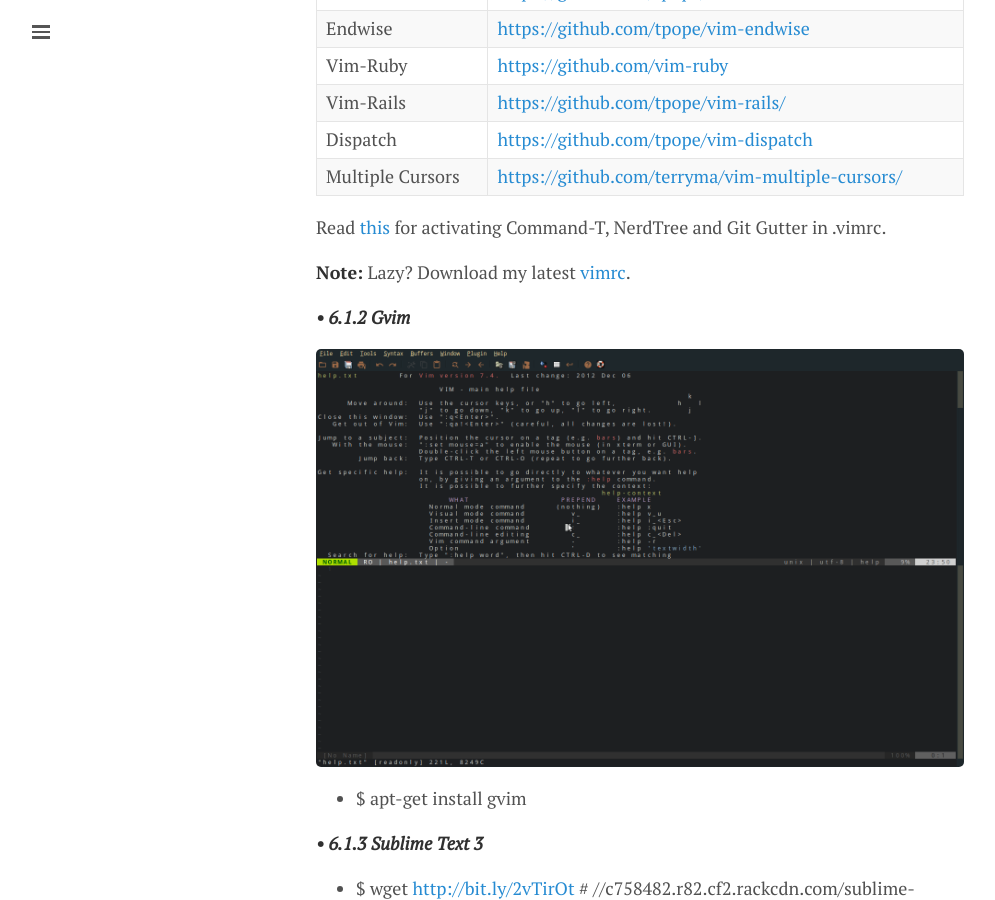
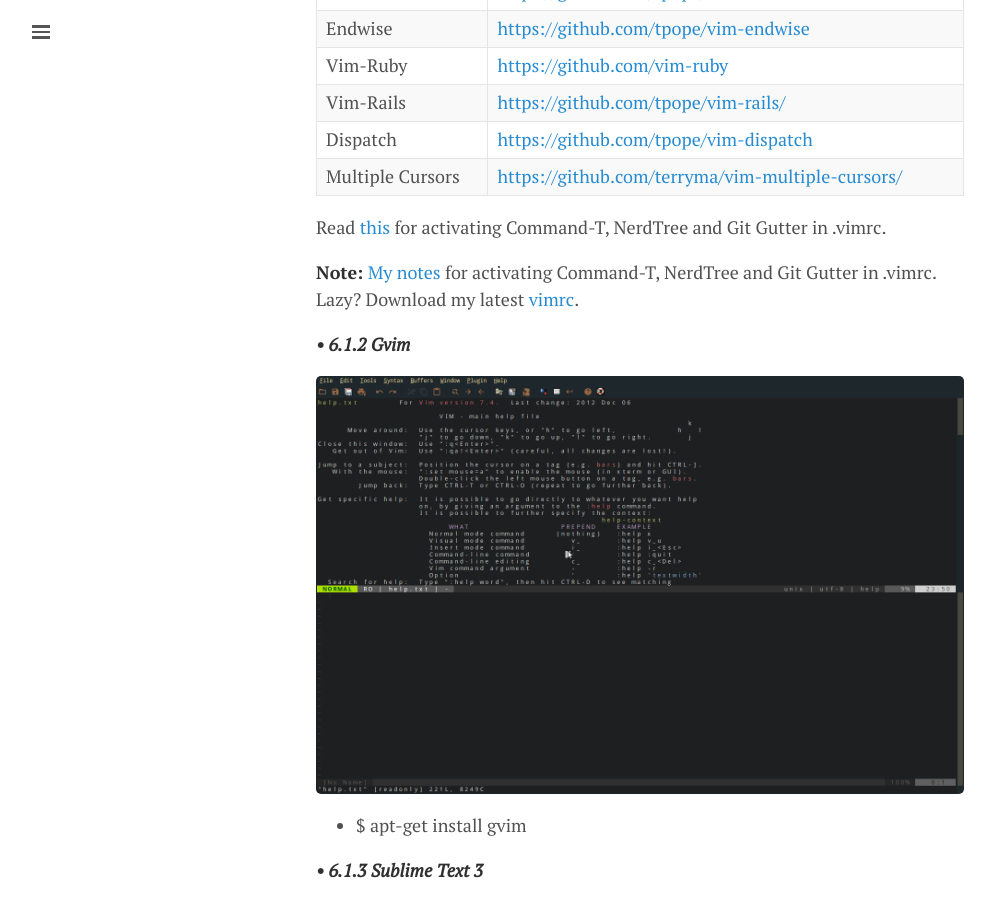
Before and after one commit to lgeurts/lgeurts.github.io, a Jekyll site: the page built from _posts/2017-07-11-bunsenlabs-linux-setup-notes-for dell-inspiron-6000.md, in a window 1280 px wide and 900 px high, scrolled down 8298 px. Shown: the whole window, without its empty margins (0-995 px from the left). Built offline with Jekyll 4.4.1, drawn with Linux system fonts in a browser that asks for light colours; nearby versions of some CDN libraries; comment, search, counter and statistics services are not loaded.

Commit message:
Update vim plugins section #256

```diff
--- a/_posts/2017-07-11-bunsenlabs-linux-setup-notes-for dell-inspiron-6000.md
+++ b/_posts/2017-07-11-bunsenlabs-linux-setup-notes-for dell-inspiron-6000.md
@@ -253,7 +253,7 @@
 
 Read [this](assets/vim-plugin-settings.txt) for activating Command-T, NerdTree and Git Gutter in .vimrc.
 
-**Note:** Lazy? Download my latest [vimrc](https://github.com/lgeurts/BunsenLabs-Setup/tree/master/.vim/).
+**Note:** [My notes](assets/vim-plugin-settings.txt) for activating Command-T, NerdTree and Git Gutter in .vimrc. Lazy? Download my latest [vimrc](https://github.com/lgeurts/BunsenLabs-Setup/tree/master/.vim/).
 
 ***• 6.1.2 Gvim***
 
```
Also changed, not shown: other parts of _posts/2017-07-11-bunsenlabs-linux-setup-notes-for dell-inspiron-6000.md (+1 -1 lines).
